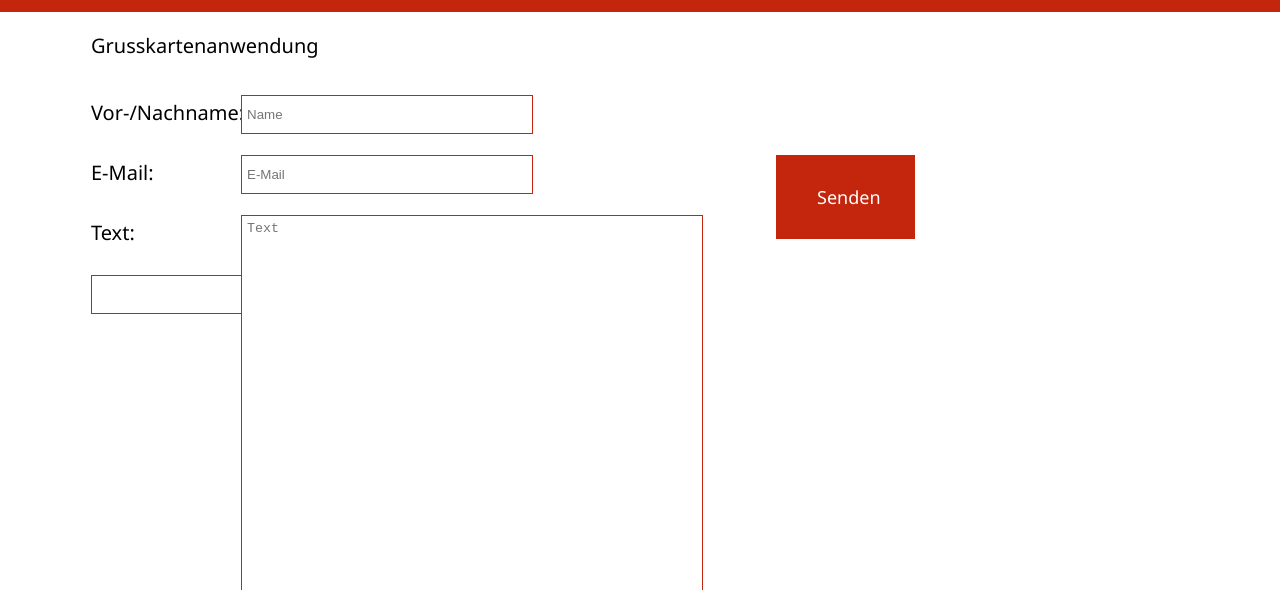
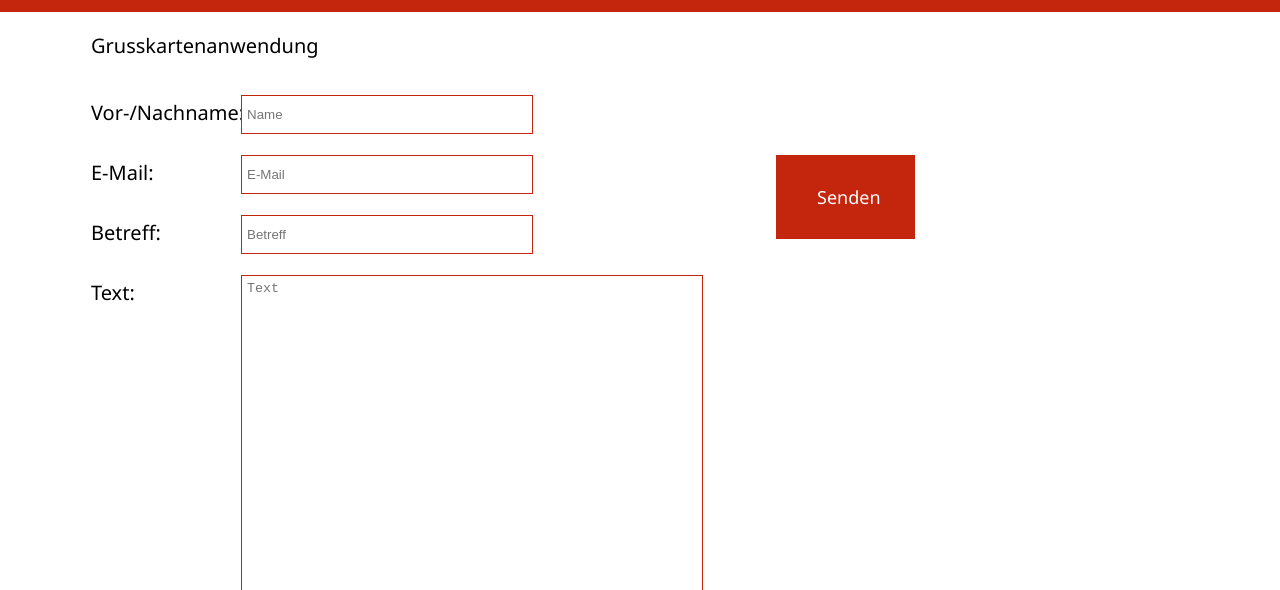
Before and after one commit to maxd2103/E-Mail-Programm, a plain HTML site: page index.html in a window 1280 px wide. Shown: the part 210-800 px from the top of the page. Drawn offline with Linux system fonts and the light colour scheme.

Commit message:
Betreff in HTML und CSS

```diff
--- a/index.html
+++ b/index.html
@@ -33,8 +33,11 @@
                     <div class="box-2">
                         <input class="email" type="email" placeholder="E-Mail" />
                     </div>
+                    <div class="text-4">
+                        <p>Betreff:</p>
+                    </div>
                     <div class="">
-                        <input class="" type="" placeholder="" />
+                        <input class="" type="" placeholder="Betreff" />
                     </div>
                     <div class="text-3">
                         <p>Text:</p>
--- a/style.css
+++ b/style.css
@@ -60,10 +60,11 @@ form{
     height: 600px;                                          /*Fenster Höhe */
     display: grid;                                          /*Ist jetzt eine Matrix*/
     grid-template-columns: 150px 25% 25% 25%;                 /*Wie viele Spalten  / Wie breit*/
-    grid-template-rows: 10% 10% 10% 10%;                    /*Wie viele Reihen  /  Wie hoch*/
+    grid-template-rows: 10% 10% 10% 10% 10%;                    /*Wie viele Reihen  /  Wie hoch*/
     grid-template-areas:                                    /*Einefachere Variante*/
         "text1 name name name"
         "text2 email email send"
+        "text4 btr btr send"
         "text3 msg msg msg"
 }
 .text-1{
@@ -75,6 +76,9 @@ form{
 .text-3{
     grid-area: text3;
 }
+.text-4{
+    grid-area: text4;
+}
 .box-1{
     grid-area: name;
 }
@@ -85,6 +89,9 @@ form{
     grid-area: msg;
 }
 .box-4{
+    grid-area: send;
+}
+.box-5{
     grid-area: send;
 }
 
@@ -103,7 +110,7 @@ form input{
 }
 form textarea{
     width: 450px;
-    height: 500px;
+    height: 450px;
 }
 
 form button{
```
